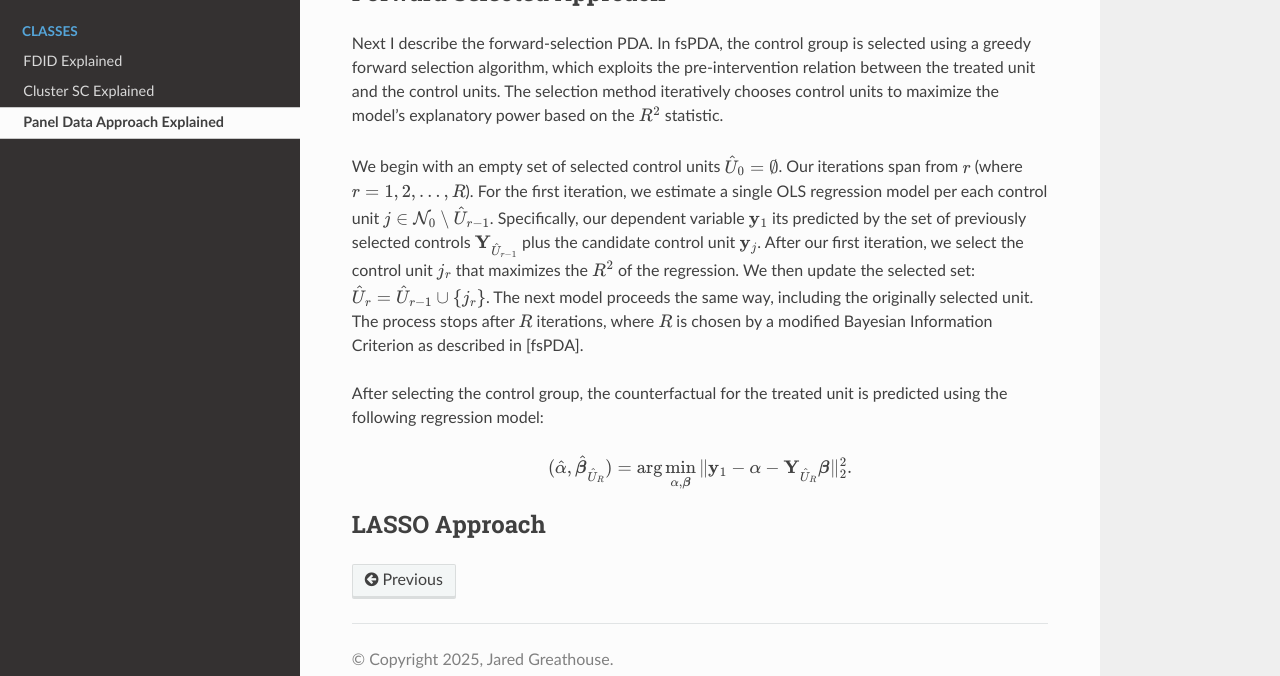
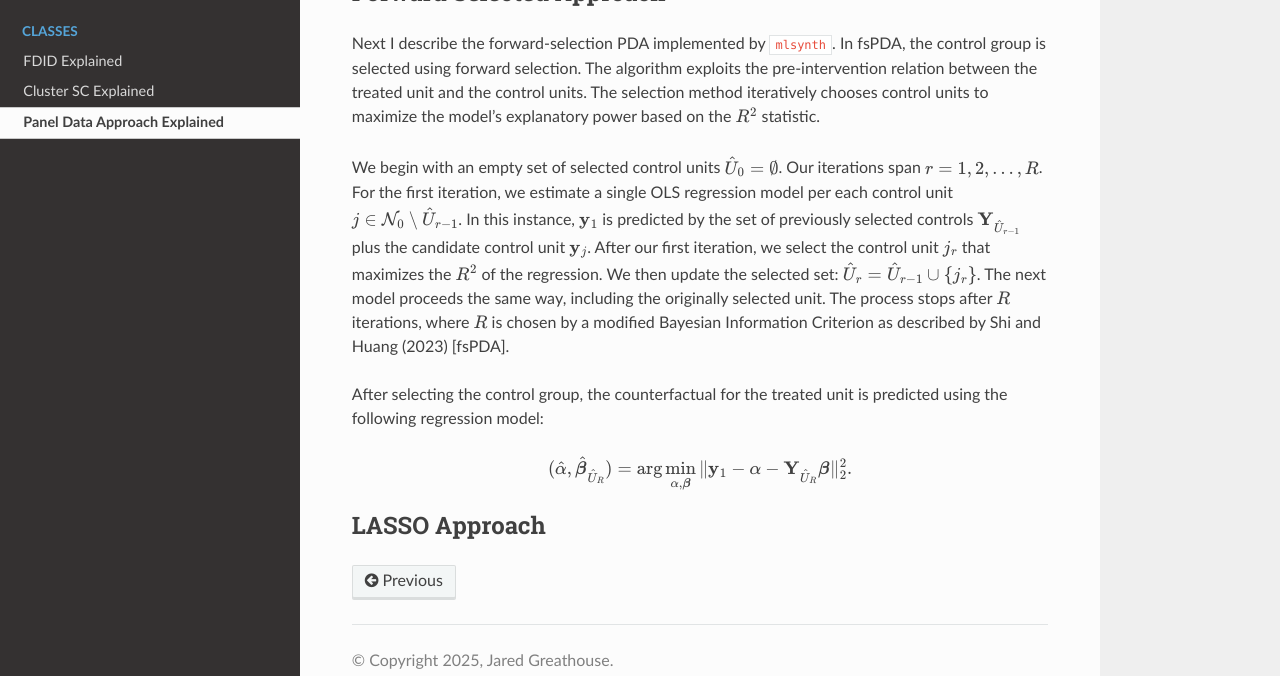
Before and after one commit to jgreathouse9/mlsynth, a Sphinx documentation site: the page built from docs/pda.rst, in a window 1280 px wide and 900 px high, scrolled down 4048 px, cut to the strip 224-900 px from the top of the window. Built offline with Sphinx 7.4.7 and the Read the Docs theme 3.1.0, drawn with Linux system fonts in a browser that asks for light colours; pages that are not in the unit, such as notebooks, are missing from menus.

Commit message:
Update pda.rst

```diff
--- a/docs/pda.rst
+++ b/docs/pda.rst
@@ -144,9 +144,9 @@ When we estimate the counterfactual, we get
 Forward Selected Approach
 -------------------------
 
-Next I describe the forward-selection PDA. In fsPDA, the control group is selected using a greedy forward selection algorithm, which exploits the pre-intervention relation between the treated unit and the control units. The selection method iteratively chooses control units to maximize the model's explanatory power based on the :math:`R^2` statistic.
+Next I describe the forward-selection PDA implemented by ``mlsynth``. In fsPDA, the control group is selected using forward selection. The algorithm exploits the pre-intervention relation between the treated unit and the control units. The selection method iteratively chooses control units to maximize the model's explanatory power based on the :math:`R^2` statistic.
 
-We begin with an empty set of selected control units :math:`\hat{U}_0 = \emptyset`. Our iterations span from :math:`r` (where :math:`r = 1, 2, \ldots, R`). For the first iteration, we estimate a single OLS regression model per each control unit :math:`j \in \mathcal{N}_0 \setminus \hat{U}_{r-1}`. Specifically, our dependent variable  :math:`\mathbf{y}_1` its predicted by the set of previously selected controls :math:`\mathbf{Y}_{\hat{U}_{r-1}}` plus the candidate control unit :math:`\mathbf{y}_j`. After our first iteration, we select the control unit :math:`j_r` that maximizes the :math:`R^2` of the regression. We then update the selected set: :math:`\hat{U}_r = \hat{U}_{r-1} \cup \{j_r\}`. The next model proceeds the same way, including the originally selected unit. The process stops after :math:`R` iterations, where :math:`R` is chosen by a modified Bayesian Information Criterion as described in [fsPDA].
+We begin with an empty set of selected control units :math:`\hat{U}_0 = \emptyset`. Our iterations span :math:`r = {1, 2, \ldots, R}`. For the first iteration, we estimate a single OLS regression model per each control unit :math:`j \in \mathcal{N}_0 \setminus \hat{U}_{r-1}`. In this instance,  :math:`\mathbf{y}_1` is predicted by the set of previously selected controls :math:`\mathbf{Y}_{\hat{U}_{r-1}}` plus the candidate control unit :math:`\mathbf{y}_j`. After our first iteration, we select the control unit :math:`j_r` that maximizes the :math:`R^2` of the regression. We then update the selected set: :math:`\hat{U}_r = \hat{U}_{r-1} \cup \{j_r\}`. The next model proceeds the same way, including the originally selected unit. The process stops after :math:`R` iterations, where :math:`R` is chosen by a modified Bayesian Information Criterion as described by Shi and Huang (2023) [fsPDA].
 
 After selecting the control group, the counterfactual for the treated unit is predicted using the following regression model:
 
```
